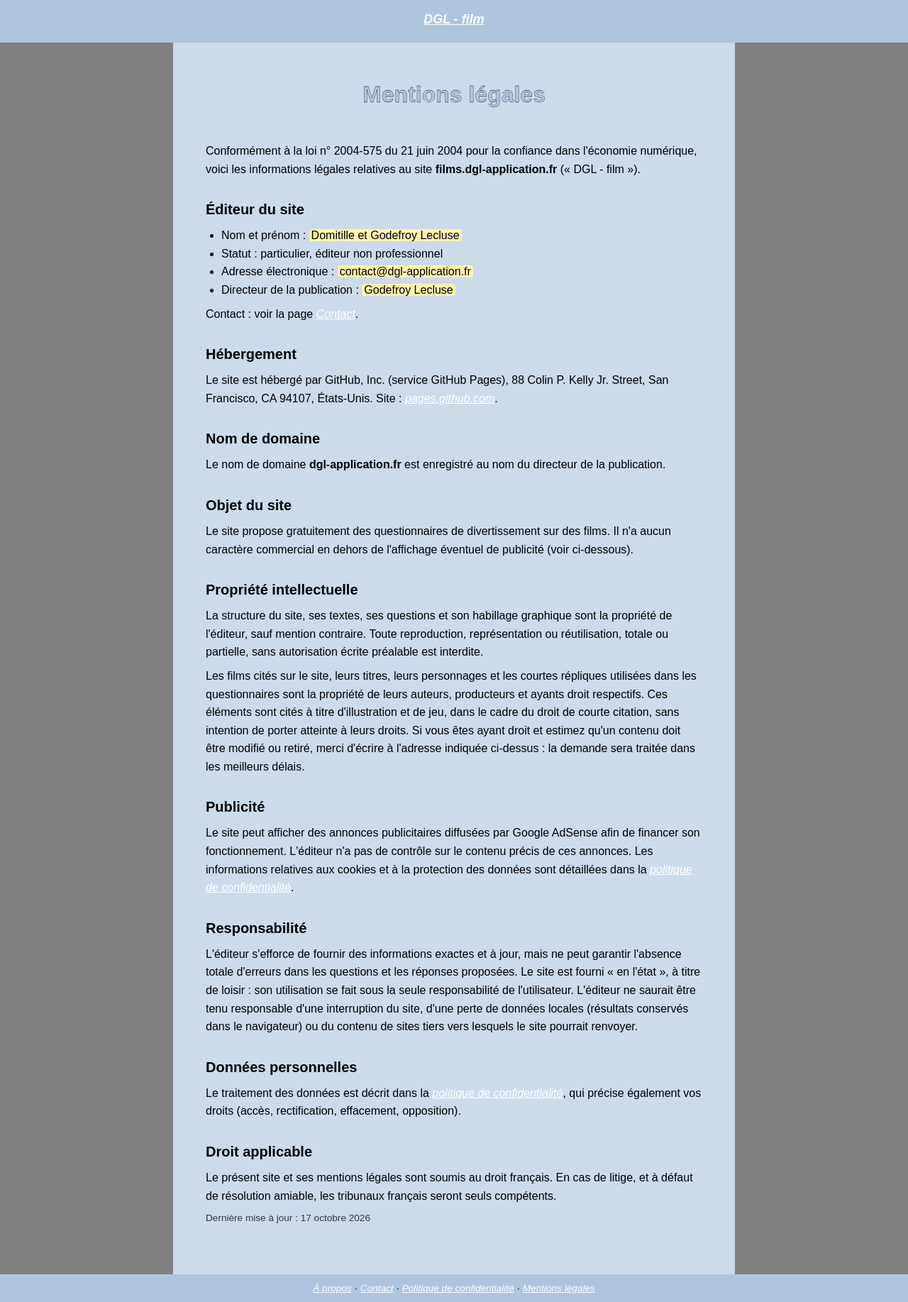
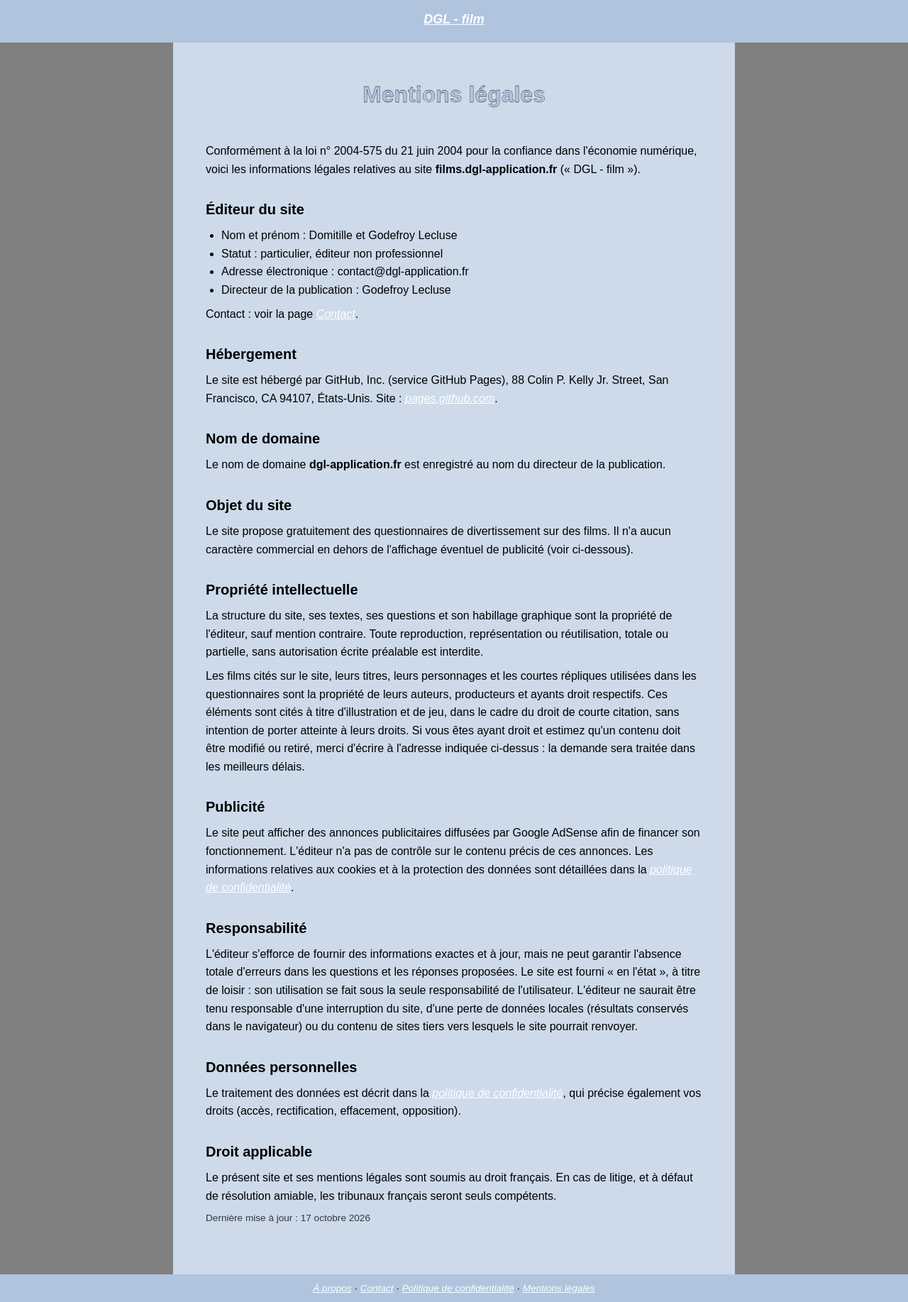
Before and after one commit to GodefroyL/questionnaire-film, a Jekyll site: the page built from html/pages_footer/mentions-legales.html, in a window 1280 px wide. Shown: the whole page at 71% size. Built offline with Jekyll 4.4.1, drawn with Linux system fonts in a browser that asks for light colours.

Commit message:
suppression style à compléter

```diff
--- a/html/pages_footer/contact.html
+++ b/html/pages_footer/contact.html
@@ -12,7 +12,7 @@ ads: true
         Pour toute question, remarque ou demande concernant le site, vous pouvez écrire à l'adresse suivante :
     </p>
     <p>
-        <a href="mailto:contact@dgl-application.fr"><span class="a_completer">contact@dgl-application.fr</span></a>
+        <a href="mailto:contact@dgl-application.fr">contact@dgl-application.fr</a>
     </p>
     <p>
         Nous répondons dans les plus bref délai. Merci d'indiquer dans l'objet de votre message le sujet de votre demande, cela nous aide à la traiter plus vite.
--- a/html/pages_footer/mentions-legales.html
+++ b/html/pages_footer/mentions-legales.html
@@ -14,10 +14,10 @@ ads: true
 
     <h2>Éditeur du site</h2>
     <ul>
-        <li>Nom et prénom : <span class="a_completer">Domitille et Godefroy Lecluse</span></li>
+        <li>Nom et prénom : Domitille et Godefroy Lecluse</li>
         <li>Statut : particulier, éditeur non professionnel</li>
-        <li>Adresse électronique : <span class="a_completer">contact@dgl-application.fr</span></li>
-        <li>Directeur de la publication : <span class="a_completer">Godefroy Lecluse</span></li>
+        <li>Adresse électronique : contact@dgl-application.fr</li>
+        <li>Directeur de la publication : Godefroy Lecluse</li>
     </ul>
     <p>
         Contact : voir la page <a href="{{ site.url }}/html/pages_footer/contact.html">Contact</a>.
--- a/static/css/pages_footer.css
+++ b/static/css/pages_footer.css
@@ -36,9 +36,3 @@
     font-size: 0.85em;
     opacity: 0.75;
 }
-
-.page_texte .a_completer {
-    background-color: #fff3b0;
-    padding: 0 3px;
-    border-radius: 3px;
-}
```
